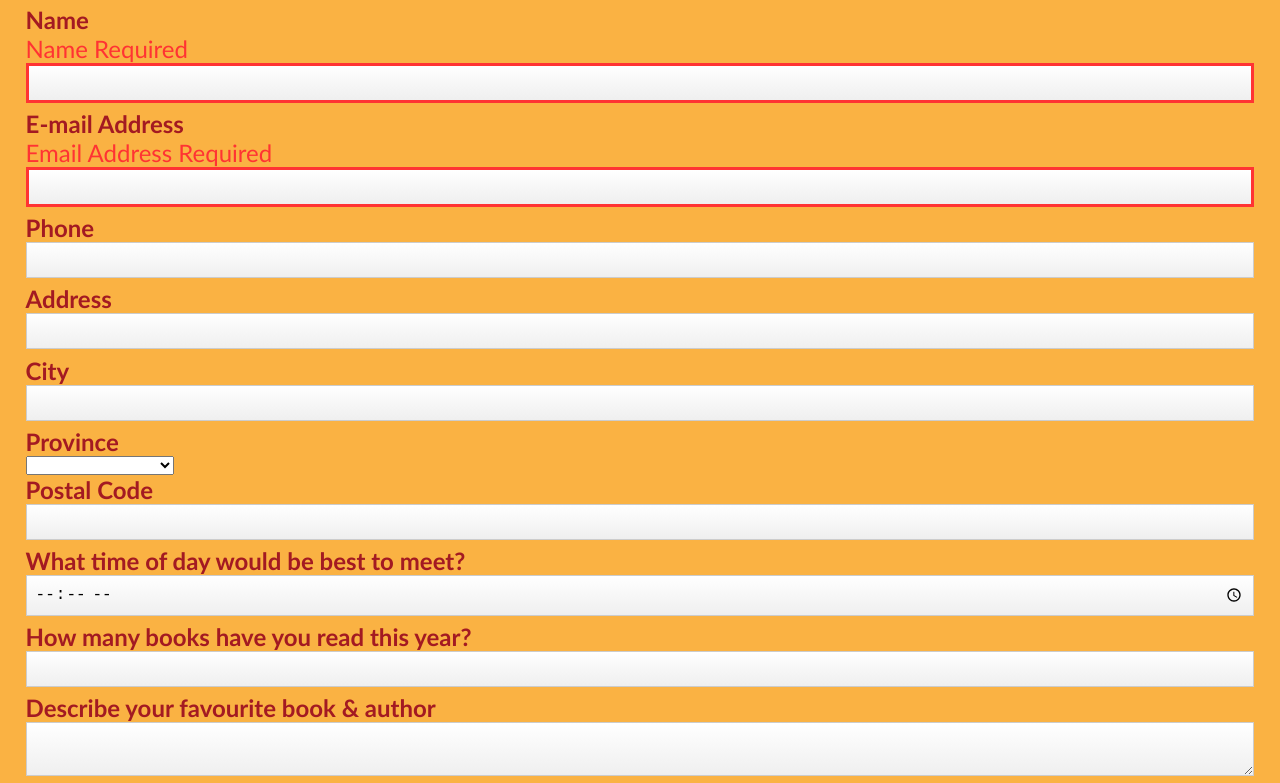
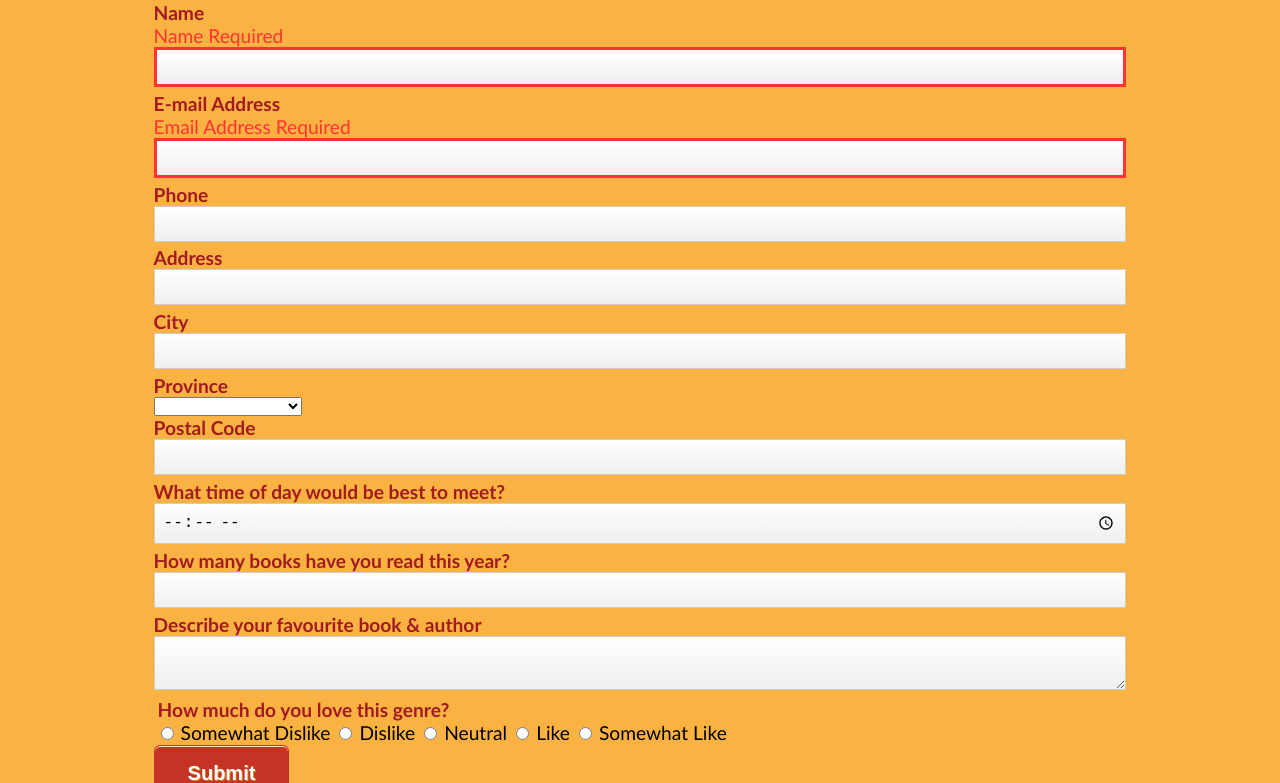
Before and after one commit to beat0090/book-club-form, a plain HTML site: page index.html in a window 1280 px wide. Shown: the part 615-1398 px from the top of the page. Drawn offline with Linux system fonts and the light colour scheme.

Commit message:
added margins

```diff
--- a/css/general.css
+++ b/css/general.css
@@ -18,7 +18,8 @@ img {
 }
 
 form {
-	margin: 2%;
+	margin-left: 6%;
+	margin-right: 6%;
 }
 
 h1 {
@@ -149,6 +150,10 @@ button:active {
 			padding: 10px 25px;
 		}
 
+			form {
+			margin-left: 8%;
+			margin-right: 8%;
+		}
 }
 
 
@@ -165,7 +170,7 @@ button:active {
 			display: block;
 			font-family: "Gill Sans", "Gill Sans MT", "Myriad Pro", "DejaVu Sans Condensed", Helvetica, Arial, sans-serif;
 			color: #a31a22;
-			font-size: 1.5em;
+			font-size: 1.2em;
 
 			cursor: pointer;
 		}
@@ -179,6 +184,11 @@ button:active {
 			button {
 			font-size: 20px;
 			padding: 16px 33px;
+		}
+
+			form {
+			margin-left: 12%;
+			margin-right: 12%;
 		}
 
 
@@ -198,7 +208,7 @@ button:active {
 			display: block;
 			font-family: "Gill Sans", "Gill Sans MT", "Myriad Pro", "DejaVu Sans Condensed", Helvetica, Arial, sans-serif;
 			color: #a31a22;
-			font-size: 1.9em;
+			font-size: 1.6em;
 
 			cursor: pointer;
 		}
```
